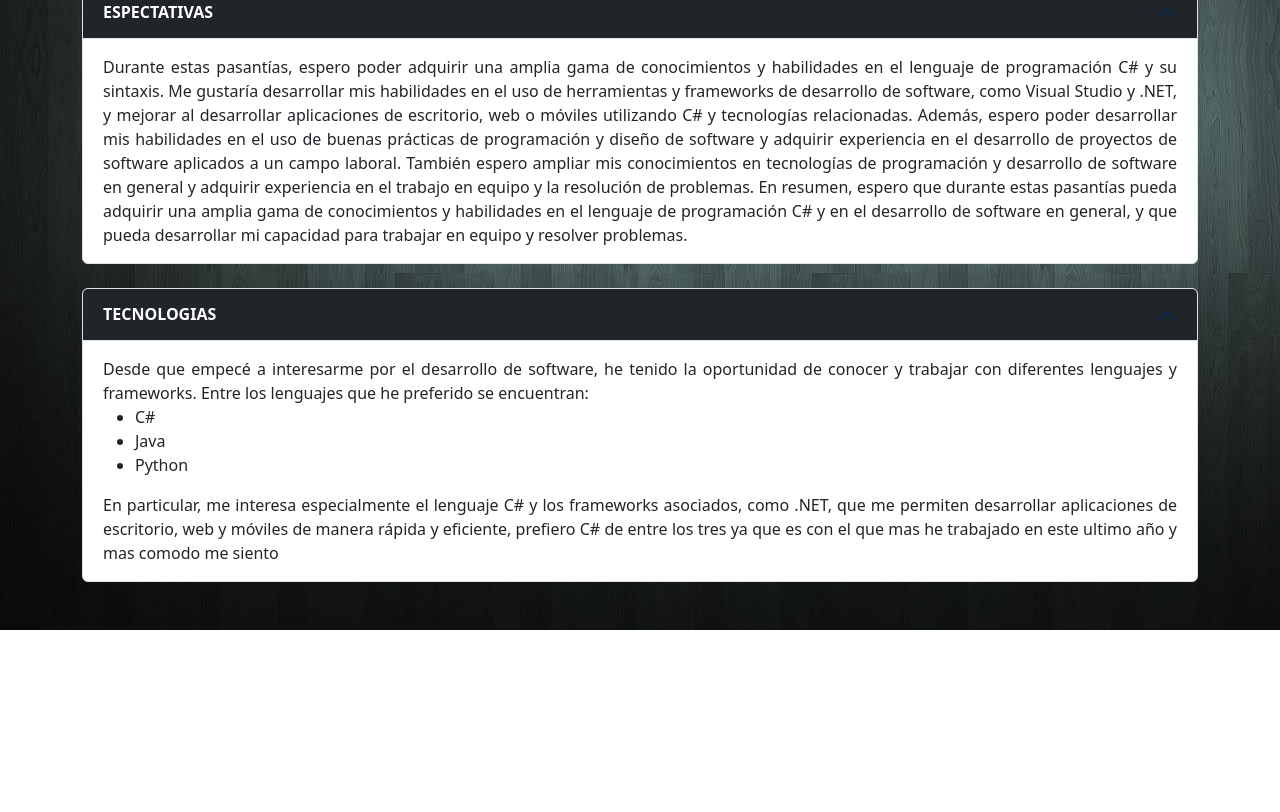
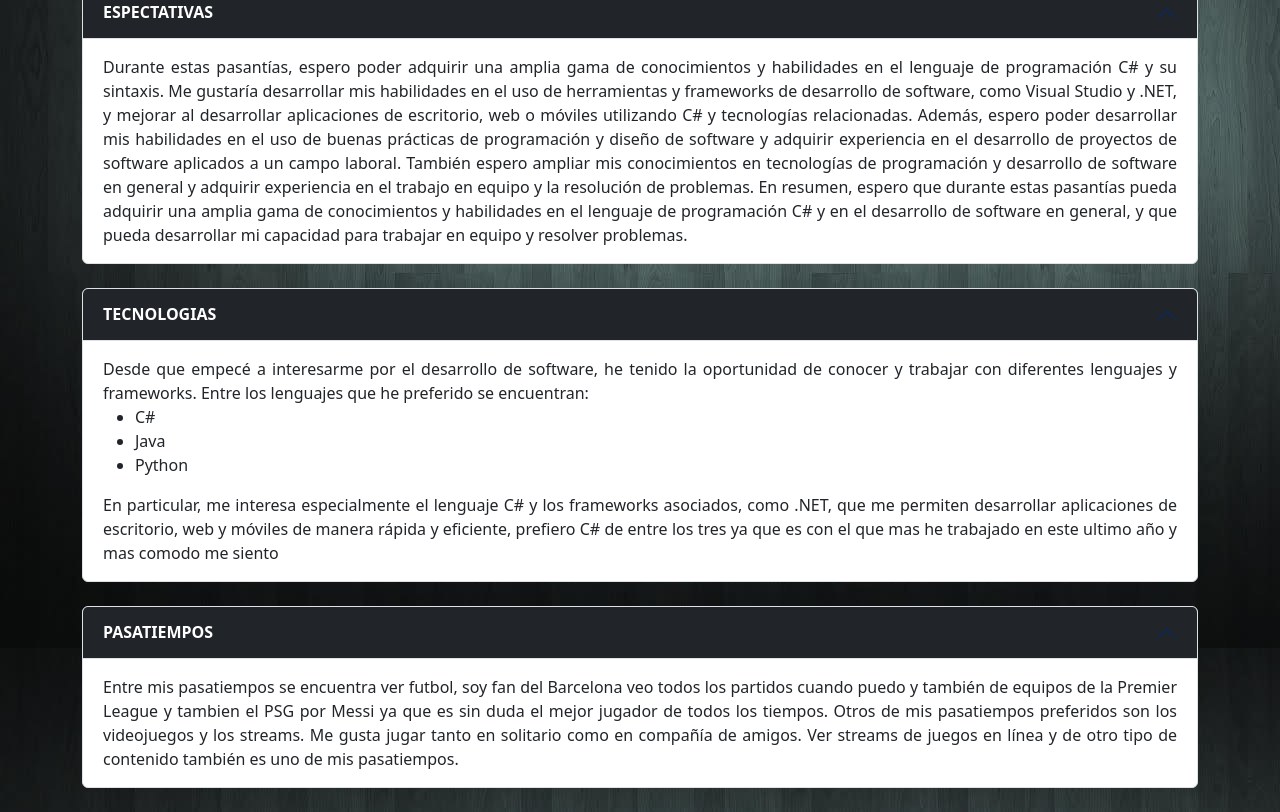
Before and after one commit to AbnerMZ/Asignacion1, a plain HTML site: page index.html in a window 1280 px wide. Shown: the part 352-1164 px from the top of the page. Before the commit the page ends 982 px from the top, so only its background shows below. Drawn offline with nearby package versions, Linux system fonts and the light colour scheme.

Commit message:
Cuarta seccion completa

```diff
--- a/index.html
+++ b/index.html
@@ -95,7 +95,26 @@
     </section>
     <br>
     <section class="accordion" id="panel4">
+      <section class="accordion-item">
+        <h2 class="accordion-header" id="item4">
+          <button class="accordion-button bg-dark text-white" type="button" data-bs-toggle="collapse"
+            data-bs-target="#descripcion4" aria-expanded="true" aria-controls="descripcion4">
+            <strong>PASATIEMPOS</strong>
+          </button>
+        </h2>
+        <section id="descripcion4" class="accordion-collapse collapse show" aria-labelledby="panelsStayOpen-headingTwo">
+          <section class="accordion-body" style="text-align: justify;">
+            Entre mis pasatiempos se encuentra ver futbol, soy fan del Barcelona veo todos los partidos cuando puedo y
+            también de equipos de la Premier League y tambien el PSG por Messi ya que es sin duda el mejor jugador de
+            todos los tiempos.
+            Otros de mis pasatiempos preferidos son los videojuegos y los streams. Me gusta jugar tanto en solitario
+            como en compañía de amigos. Ver streams de juegos en línea y de otro tipo de contenido también es uno de mis
+            pasatiempos.
+          </section>
+        </section>
+      </section>
     </section>
+
 
   </div>
 
```
